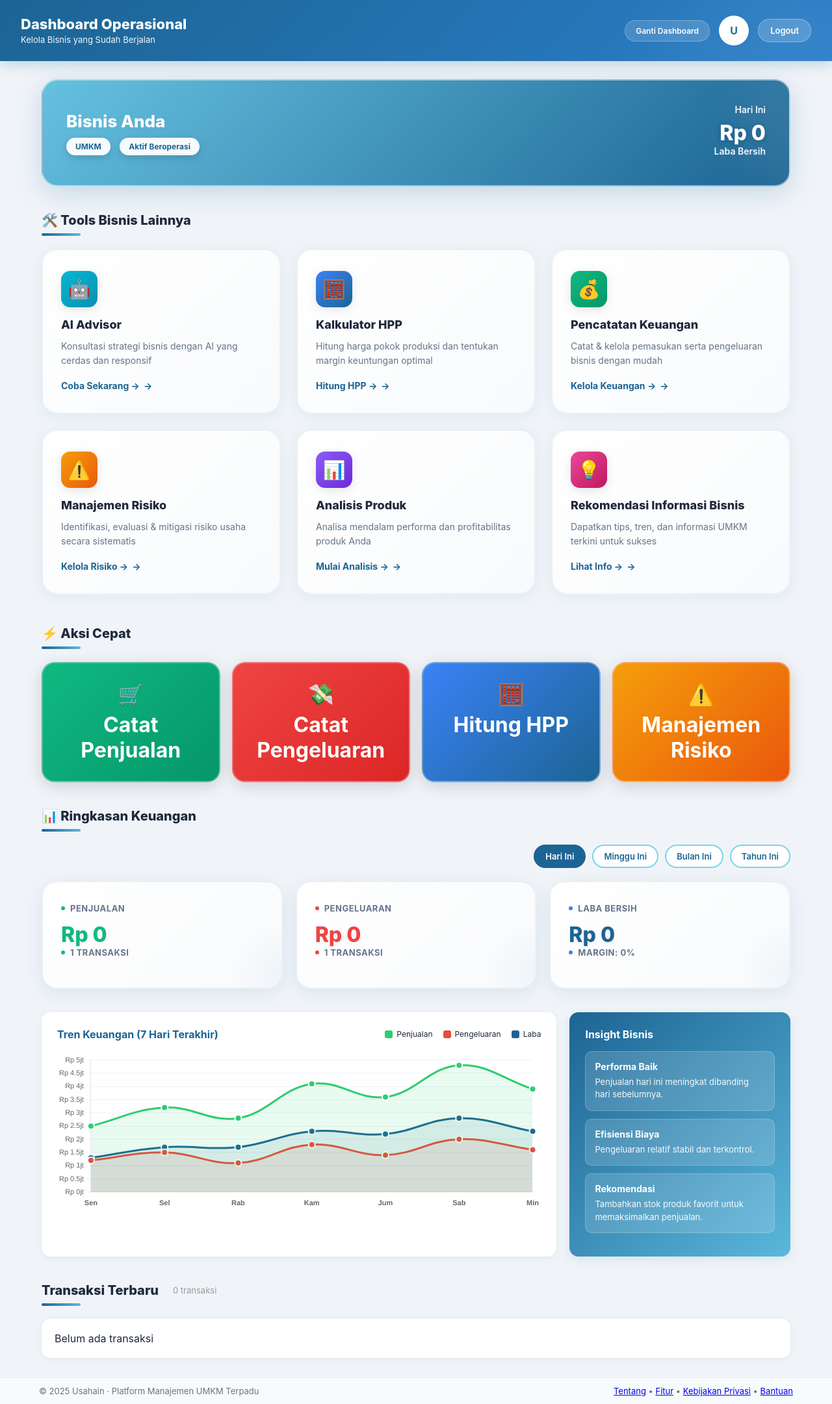
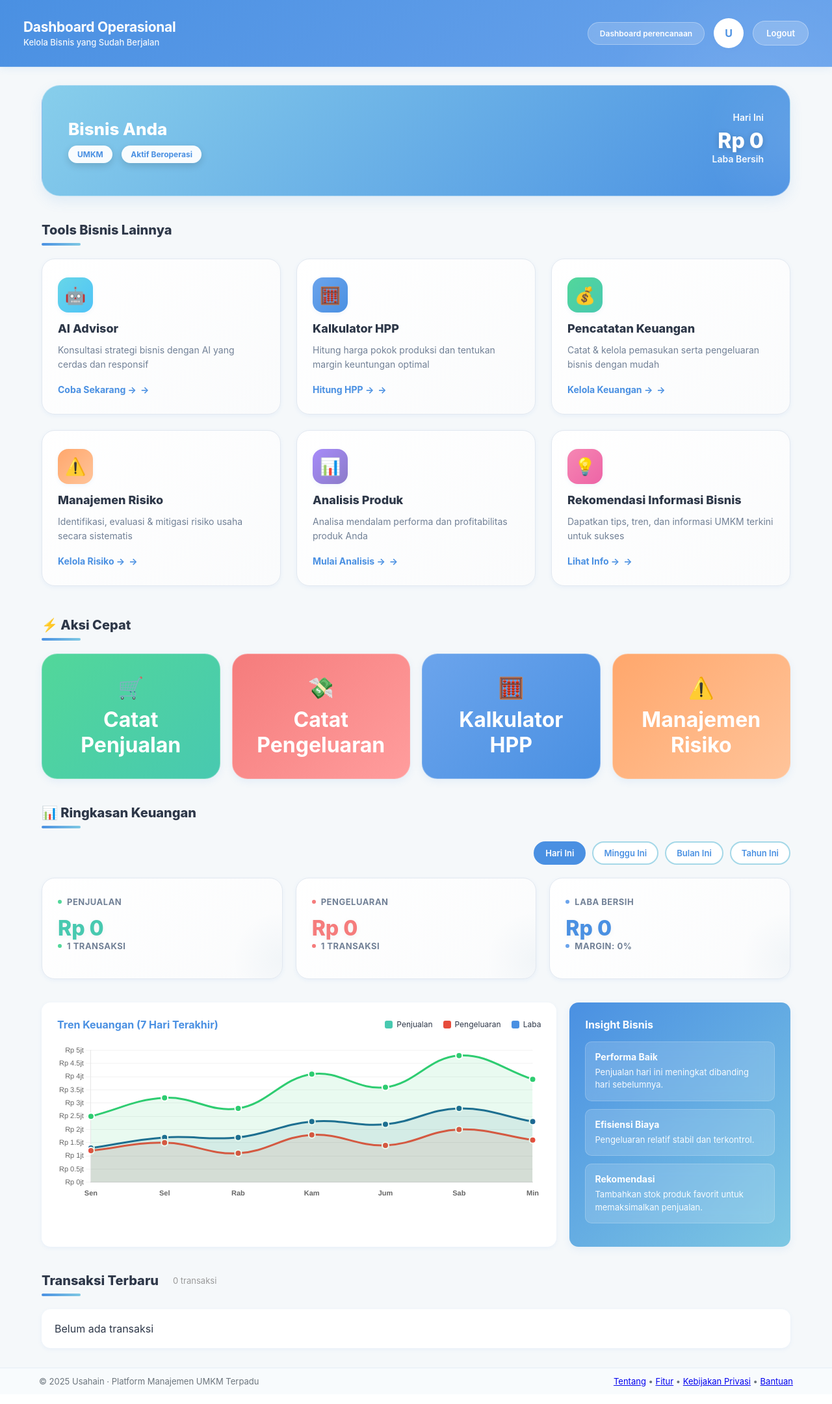
Before and after one commit to LindaDavid123/usahain, a CodeIgniter app: the page made by application/views/auth/dashboard_operational.php in a window 1280 px wide. Shown: the whole page at 65% size. After the commit the page ends 2134 px from the top, so only its background shows below. Run offline with CodeIgniter, Linux system fonts and the light colour scheme.

Commit message:
feat: Update dashboard styling and improve layout for better user experience

```diff
--- a/application/views/auth/dashboard_operational.php
+++ b/application/views/auth/dashboard_operational.php
@@ -29,23 +29,30 @@ $transactions = $transactions ?? [];
 <style>
 /* === THEME COLOR VARIABLES === */
 :root {
-    --primary-color: #1C6494;
-    --primary-dark: #144d73;
-    --primary-light: #2b7ec9;
-    --secondary-color: #5bb7db;
-    --secondary-light: #7dd3f0;
-    --accent-color: #65C1DF;
-    --accent-dark: #2ecc71;
-    --success: #2ecc71;
-    --warning: #f39c12;
-    --danger: #e74c3c;
-    --background: #f0f4f8;
-    --card-bg: #ffffff;
-    --text-primary: #1e293b;
-    --text-secondary: #64748b;
-    --shadow-sm: 0 2px 8px rgba(28,100,148,0.08);
-    --shadow-md: 0 4px 16px rgba(28,100,148,0.12);
-    --shadow-lg: 0 8px 24px rgba(28,100,148,0.16);
+    --primary-color: #4A90E2;
+    --primary-dark: #357ABD;
+    --primary-light: #6BA4EC;
+    --secondary-color: #7EC8E3;
+    --secondary-light: #A5D8E8;
+    --accent-color: #87CEEB;
+    --accent-dark: #48C9B0;
+    --success: #52D79A;
+    --success-light: #81E9B8;
+    --warning: #FFA76C;
+    --warning-light: #FFC49A;
+    --danger: #F57C7C;
+    --danger-light: #FF9D9D;
+    --background: #F5F8FA;
+    --card-bg: #FFFFFF;
+    --text-primary: #2D3748;
+    --text-secondary: #718096;
+    --text-muted: #A0AEC0;
+    --border-color: #E2E8F0;
+    --shadow-xs: 0 1px 3px rgba(74,144,226,0.06);
+    --shadow-sm: 0 2px 6px rgba(74,144,226,0.08);
+    --shadow-md: 0 4px 12px rgba(74,144,226,0.10);
+    --shadow-lg: 0 8px 20px rgba(74,144,226,0.12);
+    --shadow-xl: 0 12px 28px rgba(74,144,226,0.15);
 }
 
 *{box-sizing:border-box;margin:0;padding:0}
@@ -53,29 +60,41 @@ body{font-family:Inter,Segoe UI,Arial;background:var(--background);color:var(--t
 
 /* HEADER / NAVBAR */
 .header{
-    background:linear-gradient(135deg, #1C6494 0%, #2b7ec9 100%);
-    padding:24px 32px;
+    background:linear-gradient(135deg, #4A90E2 0%, #6BA4EC 100%);
+    padding:28px 36px;
     color:#fff;
     display:flex;
     justify-content:space-between;
     align-items:center;
-    box-shadow:0 4px 20px rgba(28,100,148,0.25);
+    box-shadow:0 2px 12px rgba(74,144,226,0.12);
     position:relative;
-    overflow:hidden
+    overflow:hidden;
+    border-bottom:1px solid rgba(255,255,255,0.15)
 }
 .header::before{
     content:'';
     position:absolute;
-    top:-50%;
-    right:-10%;
-    width:400px;
-    height:400px;
-    background:rgba(255,255,255,0.05);
-    border-radius:50%;
-    filter:blur(60px)
-}
-.header h3{font-size:22px;font-weight:800;position:relative;z-index:2}
-.header small{opacity:.95;font-size:13px;position:relative;z-index:2}
+    top:-60%;
+    right:-8%;
+    width:450px;
+    height:450px;
+    background:radial-gradient(circle, rgba(255,255,255,0.08) 0%, transparent 70%);
+    border-radius:50%
+}
+.header h3{
+    font-size:21px;
+    font-weight:700;
+    position:relative;
+    z-index:2;
+    letter-spacing:-0.3px
+}
+.header small{
+    opacity:.92;
+    font-size:13px;
+    position:relative;
+    z-index:2;
+    font-weight:500
+}
 
 .header-right{
     display:flex;
@@ -94,37 +113,40 @@ body{font-family:Inter,Segoe UI,Arial;background:var(--background);color:var(--t
 }
 
 .logout-btn{
+    background:rgba(255,255,255,.20);
+    color:#fff;
+    padding:10px 20px;
+    border-radius:28px;
+    font-size:13px;
+    text-decoration:none;
+    font-weight:600;
+    transition:all 0.3s cubic-bezier(0.4, 0, 0.2, 1);
+    border:1px solid rgba(255,255,255,0.35);
+    backdrop-filter:blur(10px)
+}
+.logout-btn:hover{
+    background:rgba(255,255,255,.32);
+    border-color:rgba(255,255,255,0.55);
+    transform:translateY(-2px);
+    box-shadow:0 4px 12px rgba(0,0,0,0.12)
+}
+
+.change-dashboard-btn{
     background:rgba(255,255,255,.18);
     color:#fff;
     padding:9px 18px;
     border-radius:24px;
-    font-size:13px;
-    text-decoration:none;
-    font-weight:600;
-    transition:.3s ease;
-    border:1.5px solid rgba(255,255,255,0.3)
-}
-.logout-btn:hover{
-    background:rgba(255,255,255,.3);
-    border-color:rgba(255,255,255,0.5);
-    transform:translateY(-1px);
-    box-shadow:0 4px 12px rgba(0,0,0,0.15)
-}
-
-.change-dashboard-btn{
-    background:rgba(255,255,255,.15);
-    color:#fff;
-    padding:8px 16px;
-    border-radius:20px;
     font-size:12px;
     text-decoration:none;
     font-weight:600;
-    transition:.3s ease;
-    border:1.5px solid rgba(255,255,255,0.25)
+    transition:all 0.3s cubic-bezier(0.4, 0, 0.2, 1);
+    border:1px solid rgba(255,255,255,0.3);
+    backdrop-filter:blur(10px)
 }
 .change-dashboard-btn:hover{
-    background:rgba(255,255,255,.3);
-    transform:translateY(-1px)
+    background:rgba(255,255,255,.32);
+    transform:translateY(-2px);
+    border-color:rgba(255,255,255,0.5)
 }
 
 /* LAYOUT */
@@ -132,33 +154,32 @@ body{font-family:Inter,Segoe UI,Arial;background:var(--background);color:var(--t
 
 /* BISNIS CARD */
 .biz-card{
-    background:linear-gradient(135deg, #65C1DF 0%, #1C6494 100%);
-    border-radius:24px;
-    padding:36px;
+    background:linear-gradient(135deg, #87CEEB 0%, #4A90E2 100%);
+    border-radius:28px;
+    padding:40px;
     display:flex;
     justify-content:space-between;
     align-items:center;
-    margin-bottom:32px;
-    box-shadow:0 10px 40px rgba(28,100,148,0.2);
-    border:2px solid rgba(255,255,255,0.5);
+    margin-bottom:36px;
+    box-shadow:var(--shadow-lg);
+    border:1px solid rgba(255,255,255,0.35);
     position:relative;
     overflow:hidden;
-    transition:all 0.4s ease
+    transition:all 0.35s cubic-bezier(0.4, 0, 0.2, 1)
 }
 .biz-card::before{
     content:'';
     position:absolute;
-    top:-50%;
-    right:-20%;
-    width:300px;
-    height:300px;
-    background:rgba(255,255,255,0.08);
-    border-radius:50%;
-    filter:blur(40px)
+    top:-55%;
+    right:-18%;
+    width:350px;
+    height:350px;
+    background:radial-gradient(circle, rgba(255,255,255,0.12) 0%, transparent 65%);
+    border-radius:50%
 }
 .biz-card:hover{
-    transform:translateY(-4px);
-    box-shadow:0 16px 50px rgba(28,100,148,0.3)
+    transform:translateY(-3px);
+    box-shadow:var(--shadow-xl)
 }
 .biz-left{display:flex;gap:20px;align-items:center;position:relative;z-index:2}
 .biz-info h2{font-size:26px;font-weight:800;color:#fff;margin-bottom:10px}
@@ -213,22 +234,22 @@ body{font-family:Inter,Segoe UI,Arial;background:var(--background);color:var(--t
     margin-bottom:36px
 }
 .action{
-    border-radius:20px;
-    padding:28px 20px;
+    border-radius:24px;
+    padding:32px 24px;
     color:#fff;
-    font-weight:700;
+    font-weight:650;
     font-size:15px;
     text-align:center;
     text-decoration:none;
-    transition:all 0.4s cubic-bezier(0.4, 0, 0.2, 1);
-    box-shadow:0 6px 24px rgba(0,0,0,0.15);
-    border:2px solid rgba(255,255,255,0.3);
+    transition:all 0.35s cubic-bezier(0.4, 0, 0.2, 1);
+    box-shadow:var(--shadow-md);
+    border:1px solid rgba(255,255,255,0.25);
     position:relative;
     overflow:hidden;
     display:flex;
     flex-direction:column;
     align-items:center;
-    gap:8px
+    gap:10px
 }
 .action::before{
     content:'';
@@ -246,9 +267,9 @@ body{font-family:Inter,Segoe UI,Arial;background:var(--background);color:var(--t
     height:300px
 }
 .action:hover{
-    transform:translateY(-8px) scale(1.05);
-    box-shadow:0 16px 48px rgba(0,0,0,0.25);
-    border-color:rgba(255,255,255,0.8)
+    transform:translateY(-6px) scale(1.03);
+    box-shadow:var(--shadow-xl);
+    border-color:rgba(255,255,255,0.45)
 }
 .action span{
     font-size:32px;
@@ -262,10 +283,10 @@ body{font-family:Inter,Segoe UI,Arial;background:var(--background);color:var(--t
     z-index:2;
     font-size:15px
 }
-.sale{background:linear-gradient(135deg, #10b981 0%, #059669 100%)}
-.expense{background:linear-gradient(135deg, #ef4444 0%, #dc2626 100%)}
-.stock{background:linear-gradient(135deg, #3b82f6 0%, #1C6494 100%)}
-.report{background:linear-gradient(135deg, #f59e0b 0%, #ea580c 100%);color:#fff}
+.sale{background:linear-gradient(135deg, #52D79A 0%, #48C9B0 100%)}
+.expense{background:linear-gradient(135deg, #F57C7C 0%, #FF9D9D 100%)}
+.stock{background:linear-gradient(135deg, #6BA4EC 0%, #4A90E2 100%)}
+.report{background:linear-gradient(135deg, #FFA76C 0%, #FFC49A 100%);color:#fff}
 
 /* SUMMARY CARDS */
 .summary{
@@ -275,12 +296,12 @@ body{font-family:Inter,Segoe UI,Arial;background:var(--background);color:var(--t
     margin-bottom:36px
 }
 .sum-card{
-    background:linear-gradient(135deg, #ffffff 0%, #f8fafc 100%);
-    border-radius:24px;
-    padding:32px 28px;
-    box-shadow:0 6px 24px rgba(28,100,148,0.1);
-    transition:all 0.4s cubic-bezier(0.4, 0, 0.2, 1);
-    border:2px solid rgba(28,100,148,0.08);
+    background:linear-gradient(135deg, #ffffff 0%, #fafbfc 100%);
+    border-radius:20px;
+    padding:28px 24px;
+    box-shadow:var(--shadow-sm);
+    transition:all 0.35s cubic-bezier(0.4, 0, 0.2, 1);
+    border:1px solid var(--border-color);
     position:relative;
     overflow:hidden
 }
@@ -313,9 +334,9 @@ body{font-family:Inter,Segoe UI,Arial;background:var(--background);color:var(--t
     transform:scaleX(1)
 }
 .sum-card:hover{
-    transform:translateY(-8px) scale(1.02);
-    box-shadow:0 16px 48px rgba(28,100,148,0.18);
-    border-color:var(--primary-color)
+    transform:translateY(-4px) scale(1.01);
+    box-shadow:var(--shadow-lg);
+    border-color:var(--primary-light)
 }
 .sum-card small{
     color:var(--text-secondary);
@@ -351,17 +372,17 @@ body{font-family:Inter,Segoe UI,Arial;background:var(--background);color:var(--t
     text-shadow:0 2px 8px rgba(0,0,0,0.05)
 }
 .sum-card .green::before,
-.sum-card:has(.green)::before{background:linear-gradient(90deg, #10b981, #059669)}
+.sum-card:has(.green)::before{background:linear-gradient(90deg, #52D79A, #48C9B0)}
 .sum-card .red::before,
-.sum-card:has(.red)::before{background:linear-gradient(90deg, #ef4444, #dc2626)}
+.sum-card:has(.red)::before{background:linear-gradient(90deg, #F57C7C, #FF9D9D)}
 .sum-card .blue::before,
-.sum-card:has(.blue)::before{background:linear-gradient(90deg, #3b82f6, var(--primary-color))}
-.sum-card:has(.green) small::before{background:#10b981}
-.sum-card:has(.red) small::before{background:#ef4444}
-.sum-card:has(.blue) small::before{background:#3b82f6}
-.green{color:#10b981;text-shadow:0 2px 10px rgba(16,185,129,0.2)}
-.red{color:#ef4444;text-shadow:0 2px 10px rgba(239,68,68,0.2)}
-.blue{color:var(--primary-color);text-shadow:0 2px 10px rgba(28,100,148,0.2)}
+.sum-card:has(.blue)::before{background:linear-gradient(90deg, #6BA4EC, var(--primary-color))}
+.sum-card:has(.green) small::before{background:#52D79A}
+.sum-card:has(.red) small::before{background:#F57C7C}
+.sum-card:has(.blue) small::before{background:#6BA4EC}
+.green{color:#48C9B0;text-shadow:0 1px 6px rgba(82,215,154,0.15)}
+.red{color:#F57C7C;text-shadow:0 1px 6px rgba(245,124,124,0.15)}
+.blue{color:var(--primary-color);text-shadow:0 1px 6px rgba(74,144,226,0.15)}
 
 /* TRANSAKSI */
 .transaksi{
@@ -399,13 +420,13 @@ body{font-family:Inter,Segoe UI,Arial;background:var(--background);color:var(--t
     margin-bottom:48px
 }
 .tool-box{
-    background:linear-gradient(135deg, #ffffff 0%, #f8fafc 100%);
-    border-radius:24px;
-    padding:32px 28px;
-    box-shadow:0 4px 20px rgba(28,100,148,0.08);
-    transition:all 0.4s cubic-bezier(0.4, 0, 0.2, 1);
+    background:linear-gradient(135deg, #ffffff 0%, #fafbfc 100%);
+    border-radius:20px;
+    padding:28px 24px;
+    box-shadow:var(--shadow-sm);
+    transition:all 0.35s cubic-bezier(0.4, 0, 0.2, 1);
     cursor:pointer;
-    border:2px solid rgba(28,100,148,0.08);
+    border:1px solid var(--border-color);
     position:relative;
     overflow:hidden
 }
@@ -432,38 +453,38 @@ body{font-family:Inter,Segoe UI,Arial;background:var(--background);color:var(--t
     transform:translate(-20%, 20%)
 }
 .tool-box:hover{
-    transform:translateY(-8px) scale(1.02);
-    box-shadow:0 16px 50px rgba(28,100,148,0.15);
-    border-color:var(--primary-color);
-    background:linear-gradient(135deg, #ffffff 0%, #f0f9ff 100%)
+    transform:translateY(-4px) scale(1.01);
+    box-shadow:var(--shadow-lg);
+    border-color:var(--primary-light);
+    background:linear-gradient(135deg, #ffffff 0%, #f0f7ff 100%)
 }
 .tool-box:hover::before{
     transform:scaleX(1)
 }
 .tool-icon{
-    width:56px;
-    height:56px;
-    border-radius:14px;
+    width:54px;
+    height:54px;
+    border-radius:16px;
     display:flex;
     align-items:center;
     justify-content:center;
-    font-size:28px;
-    margin-bottom:16px;
-    box-shadow:0 4px 16px rgba(0,0,0,0.1);
+    font-size:26px;
+    margin-bottom:14px;
+    box-shadow:var(--shadow-sm);
     position:relative;
     z-index:2;
-    transition:all 0.4s
+    transition:all 0.35s cubic-bezier(0.4, 0, 0.2, 1)
 }
 .tool-box:hover .tool-icon{
-    transform:scale(1.1) rotate(5deg);
-    box-shadow:0 8px 24px rgba(0,0,0,0.15)
-}
-.tool-icon.hpp{background:linear-gradient(135deg, #3b82f6, #1C6494)}
-.tool-icon.keuangan{background:linear-gradient(135deg, #10b981, #059669)}
-.tool-icon.risiko{background:linear-gradient(135deg, #f59e0b, #ea580c)}
-.tool-icon.analisis{background:linear-gradient(135deg, #8b5cf6, #6d28d9)}
-.tool-icon.info{background:linear-gradient(135deg, #ec4899, #be185d)}
-.tool-icon.advisor{background:linear-gradient(135deg, #06b6d4, #0891b2)}
+    transform:scale(1.08) rotate(3deg);
+    box-shadow:var(--shadow-md)
+}
+.tool-icon.hpp{background:linear-gradient(135deg, #6BA4EC, #4A90E2)}
+.tool-icon.keuangan{background:linear-gradient(135deg, #52D79A, #48C9B0)}
+.tool-icon.risiko{background:linear-gradient(135deg, #FFA76C, #FFC49A)}
+.tool-icon.analisis{background:linear-gradient(135deg, #A78BFA, #8B7BC8)}
+.tool-icon.info{background:linear-gradient(135deg, #F687B3, #ED64A6)}
+.tool-icon.advisor{background:linear-gradient(135deg, #67D6E8, #4FC3F7)}
 .tool-title{
     font-weight:800;
     margin-bottom:12px;
@@ -947,7 +968,7 @@ body{font-family:Inter,Segoe UI,Arial;background:var(--background);color:var(--t
     </div>
 
     <div class="header-right">
-        <a href="<?= site_url('auth/change_dashboard'); ?>" class="change-dashboard-btn">Ganti Dashboard</a>
+        <a href="<?= site_url('auth/dashboard_planning'); ?>" class="change-dashboard-btn">Dashboard perencanaan</a>
         <div class="avatar"><?= strtoupper(substr($user['nama'],0,1)); ?></div>
         <a href="<?= site_url('auth/logout'); ?>"
            class="logout-btn"
@@ -976,7 +997,7 @@ body{font-family:Inter,Segoe UI,Arial;background:var(--background);color:var(--t
     </div>
 
     <!-- TOOLS -->
-    <div class="section-title">🛠️ Tools Bisnis Lainnya</div>
+    <div class="section-title">Tools Bisnis Lainnya</div>
     <div class="tools-grid">
 
         <!-- AI Advisor -->
@@ -1042,7 +1063,7 @@ body{font-family:Inter,Segoe UI,Arial;background:var(--background);color:var(--t
         </a>
         <a href="<?= base_url('hpp'); ?>" class="action stock">
             <span>🧮</span>
-            <span class="action-text">Hitung HPP</span>
+            <span class="action-text">Kalkulator HPP</span>
         </a>
         <a href="<?= base_url('risiko'); ?>" onclick="openModalRisiko(); return false;" class="action report">
             <span>⚠️</span>
--- a/application/views/landing.php
+++ b/application/views/landing.php
@@ -685,7 +685,7 @@
 
     <!-- Logo -->
     <a class="navbar-brand" href="<?= site_url(); ?>">
-      <svg width="32" height="32" viewBox="0 0 32 32" fill="none" xmlns="http://www.w3.org/2000/svg">
+      <svg width="32" height="32" viewBox="0 0 32 32" fill="none" xmlns="">
         <circle cx="16" cy="16" r="16" fill="#1C6494"/>
         <path d="M12 10h8a2 2 0 012 2v8a2 2 0 01-2 2h-8a2 2 0 01-2-2v-8a2 2 0 012-2z" fill="white"/>
         <circle cx="16" cy="16" r="3" fill="#1C6494"/>
```
Also changed, not shown: application/views/auth/dashboard_planning.php (+156 -54 lines).
